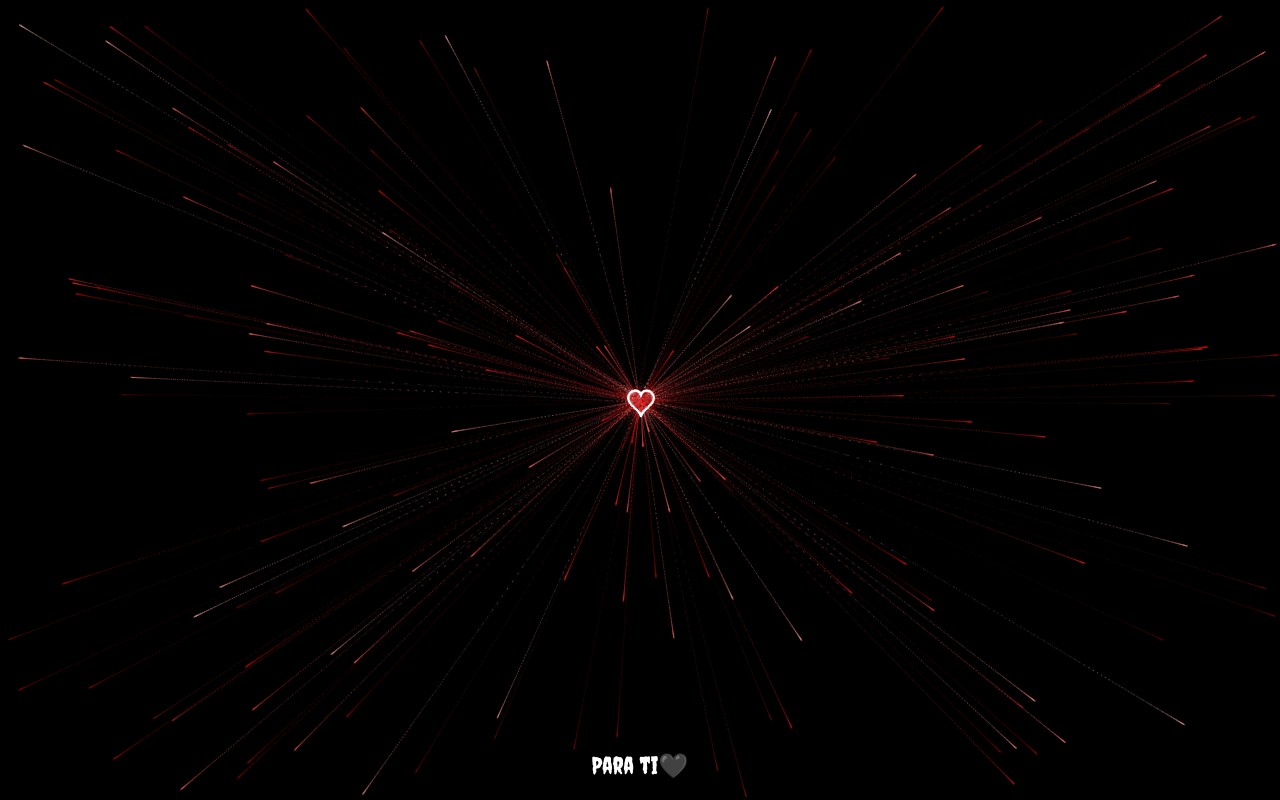
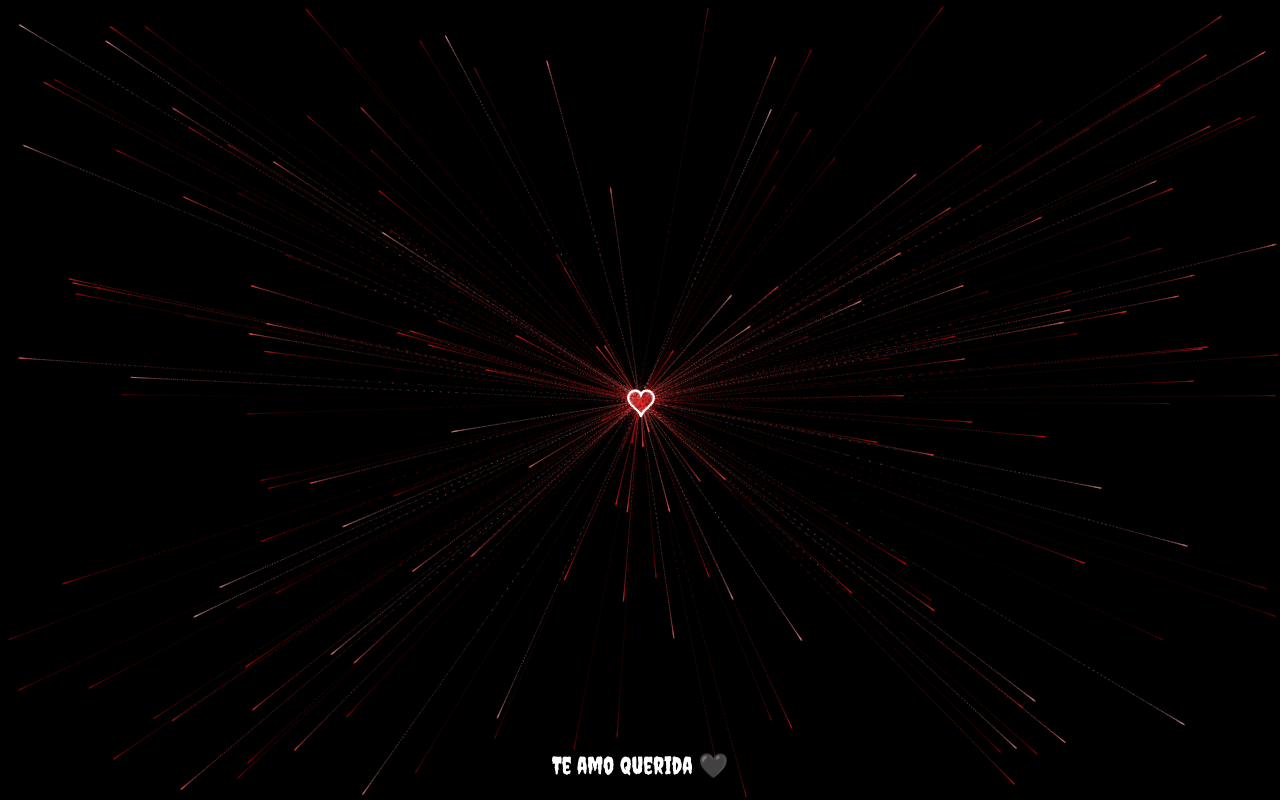
Before and after one commit to JoseOvalle5123/JoseOvalle5123.github.io, a plain HTML site: page index.html in a window 1280 px wide. Drawn offline with Linux system fonts and the light colour scheme; animation ran at ten frames a second.

Commit message:
Update index.html

```diff
--- a/index.html
+++ b/index.html
@@ -40,7 +40,7 @@
 
     <!-- Contenedor del mensaje -->
     <div id="message">
-      Para ti🖤
+      Te amo querida 🖤
     </div>
 
     <script src="heart-animation.js"></script>
```
